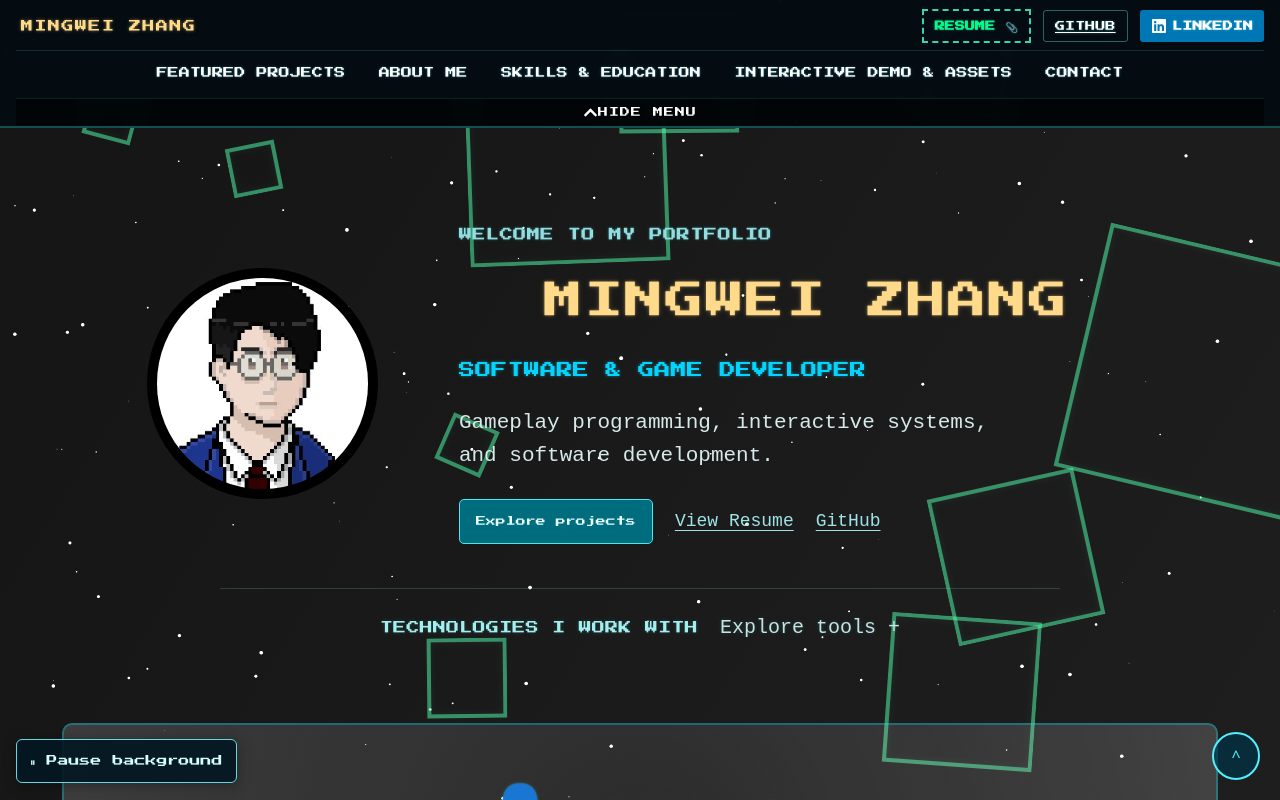
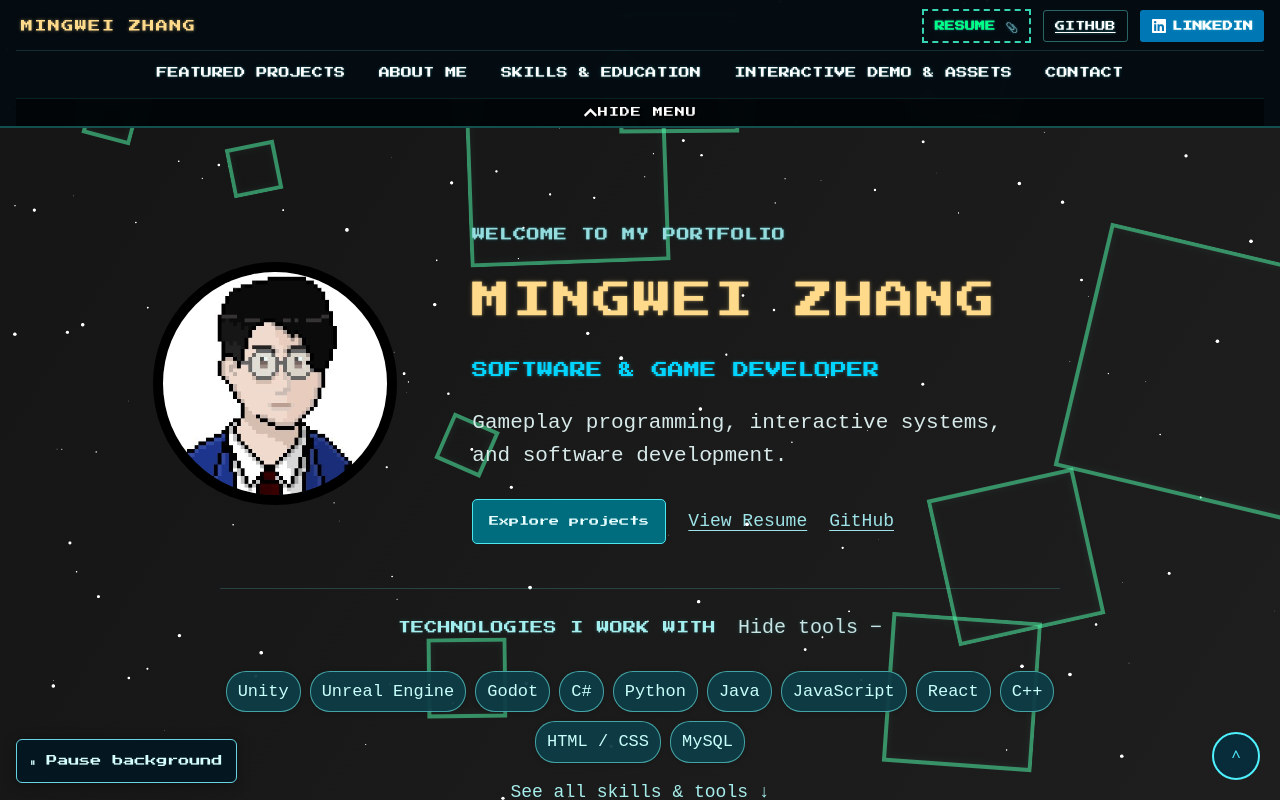
Before and after one commit to mingwzhang/portfolio, a React (Create React App) app: page / in a window 1280 px wide. Built offline with nearby package versions, Linux system fonts and the light colour scheme.

Commit message:
adjusted video play button

```diff
--- a/src/App.js
+++ b/src/App.js
@@ -79,8 +79,8 @@ const featuredTechnologies = [
 ];
 
 function App() {
-  const [showAssets, setShowAssets] = useState(false);
-  const [showAllTech, setShowAllTech] = useState(false);
+  const [showAssets, setShowAssets] = useState(true);
+  const [showAllTech, setShowAllTech] = useState(true);
   const [effectsPaused, setEffectsPaused] = useState(() =>
     typeof window !== "undefined" && window.matchMedia("(prefers-reduced-motion: reduce)").matches
   );
--- a/src/sections/projects/VideoCarousel.js
+++ b/src/sections/projects/VideoCarousel.js
@@ -205,7 +205,7 @@ function VideoCarousel() {
                 aria-label={`Resume ${current.title} gameplay video`}
                 title="Resume playback"
               >
-                <span aria-hidden="true">▶</span> Resume video
+                <span aria-hidden="true">▶</span>
               </button>
             )}
           </div>
--- a/src/styles/HeroRefinements.css
+++ b/src/styles/HeroRefinements.css
@@ -9,9 +9,9 @@
 }
 .portfolio-v2 .portfolio-hero-intro-v8 {
   display: grid;
-  grid-template-columns: minmax(220px, 275px) minmax(0, 1fr);
+  grid-template-columns: minmax(248px, 300px) minmax(0, 1fr);
   align-items: center;
-  gap: clamp(36px, 4.6vw, 78px);
+  gap: clamp(30px, 3.7vw, 64px);
   text-align: left;
   max-width: 1030px;
   margin: 0 auto;
@@ -23,8 +23,8 @@
 }
 .portfolio-v2 .portfolio-hero-portrait-v8 .portfolio-avatar {
   display: block;
-  width: clamp(218px, 18vw, 250px);
-  height: clamp(218px, 18vw, 250px);
+  width: clamp(240px, 19vw, 280px);
+  height: clamp(240px, 19vw, 280px);
   object-fit: cover;
   margin: 0;
 }
@@ -42,6 +42,15 @@
   text-align: left;
   margin: 0 0 17px;
   padding: 0;
+}
+/* The global #home h1.pixel-heading rule centers headings by ID.
+   Match its specificity so this name shares the welcome/title left edge. */
+.portfolio-v2 #home .portfolio-hero-copy-v8 h1.pixel-heading {
+  text-align: left;
+  margin-left: 0;
+  margin-right: 0;
+  padding-left: 0;
+  padding-right: 0;
 }
 .portfolio-v2 .portfolio-hero-copy-v8 .software-title {
   font-size: clamp(14px, 1.25vw, 18px) !important;
@@ -122,29 +131,34 @@
   outline-offset: 4px;
 }
 
-/* Paused video: preserve Chrome's native timeline and controls.
-   Only the small centered button captures clicks; the seek bar stays usable. */
+/* Paused video: icon-only button with an accessible name supplied in JSX.
+   Native timeline remains usable because this button only occupies the center. */
 .portfolio-v2 .featured-resume-button-v8 {
   position: absolute;
   z-index: 3;
-  top: 41%;
+  top: 44%;
   left: 50%;
   transform: translate(-50%, -50%);
-  width: auto;
-  max-width: calc(100% - 28px);
-  padding: 12px 16px;
-  border: 1px solid rgba(113, 252, 251, .85);
-  border-radius: 6px;
-  background: rgba(1, 31, 41, .91);
-  box-shadow: 0 2px 14px rgba(0, 0, 0, .4);
-  color: #dcffff;
-  font: 20px/1.3 VT323, monospace;
-  text-align: center;
+  width: 70px;
+  height: 70px;
+  display: flex;
+  align-items: center;
+  justify-content: center;
+  padding: 0;
+  border: 2px solid rgba(113, 252, 251, .85);
+  border-radius: 50%;
+  background: rgba(1, 31, 41, .89);
+  box-shadow: 0 2px 14px rgba(0, 0, 0, .40);
+  color: #81fdf5;
   cursor: pointer;
 }
 .portfolio-v2 .featured-resume-button-v8:hover { background: rgba(14, 79, 90, .96); }
 .portfolio-v2 .featured-resume-button-v8:focus-visible { outline: 3px solid #ffe49d; outline-offset: 3px; }
-.portfolio-v2 .featured-resume-button-v8 span { color: #81fdf5; padding-right: 6px; }
+.portfolio-v2 .featured-resume-button-v8 span {
+  font: 28px/1 Arial, sans-serif;
+  padding: 0;
+  transform: translateX(2px);
+}
 
 @media (max-width: 920px) {
   .portfolio-v2 .portfolio-hero.portfolio-hero-v8 { padding: 28px 18px 44px; }
@@ -154,13 +168,14 @@
     gap: 21px;
   }
   .portfolio-v2 .portfolio-hero-portrait-v8 .portfolio-avatar {
-    width: 212px;
-    height: 212px;
+    width: 226px;
+    height: 226px;
   }
   .portfolio-v2 .portfolio-hero-copy-v8 .portfolio-eyebrow,
   .portfolio-v2 .portfolio-hero-copy-v8 h1.pixel-heading,
   .portfolio-v2 .portfolio-hero-copy-v8 .software-title,
   .portfolio-v2 .portfolio-hero-copy-v8 .portfolio-hero-subtitle { text-align: center; }
+  .portfolio-v2 #home .portfolio-hero-copy-v8 h1.pixel-heading { text-align: center; }
   .portfolio-v2 .portfolio-hero-copy-v8 .portfolio-hero-subtitle { margin: 18px auto 23px; }
   .portfolio-v2 .portfolio-hero-copy-v8 .portfolio-hero-actions { justify-content: center; }
   .portfolio-v2 .portfolio-tech-summary-v8 { margin-top: 34px; }
@@ -168,7 +183,7 @@
 @media (max-width: 540px) {
   .portfolio-v2 .portfolio-hero.portfolio-hero-v8 { padding: 12px 2px 35px; }
   .portfolio-v2 .portfolio-hero-intro-v8 { gap: 17px; }
-  .portfolio-v2 .portfolio-hero-portrait-v8 .portfolio-avatar { width: 176px; height: 176px; }
+  .portfolio-v2 .portfolio-hero-portrait-v8 .portfolio-avatar { width: 192px; height: 192px; }
   .portfolio-v2 .portfolio-hero-copy-v8 .portfolio-eyebrow { font-size: 11px !important; }
   .portfolio-v2 .portfolio-hero-copy-v8 h1.pixel-heading {
     font-size: clamp(22px, 5.6vw, 28px) !important;
@@ -178,5 +193,29 @@
   .portfolio-v2 .portfolio-hero-copy-v8 .portfolio-hero-subtitle { font-size: 19px; }
   .portfolio-v2 .portfolio-tech-toggle-v8 { font-size: 11px; }
   .portfolio-v2 .portfolio-tech-toggle-action-v8 { font-size: 18px; }
-  .portfolio-v2 .featured-resume-button-v8 { font-size: 18px; padding: 9px 11px; }
+  .portfolio-v2 .featured-resume-button-v8 { width: 60px; height: 60px; }
+  .portfolio-v2 .featured-resume-button-v8 span { font-size: 24px; }
 }
+
+/* V9 — darker blue About Me card: the global .container rule applies a
+   semi-white gradient with !important, so override both layers explicitly. */
+.portfolio-v2 #about.container {
+  background-color: rgba(15, 24, 32, .93) !important;
+  background-image: none !important;
+  background-blend-mode: normal !important;
+  border: 1px solid rgba(72, 212, 216, .36) !important;
+  border-radius: 12px !important;
+  padding: 28px !important;
+}
+
+/* V9 — more solid teal technology chips, preserving the existing rounded look. */
+.portfolio-v2 .portfolio-tech-details-v8 .portfolio-tech-strip span {
+  color: #c9fffb;
+  background: rgba(14, 61, 71, .95);
+  border: 1px solid rgba(98, 225, 222, .63);
+  box-shadow: 0 1px 5px rgba(0, 0, 0, .14);
+}
+
+@media (max-width: 640px) {
+  .portfolio-v2 #about.container { padding: 18px 12px !important; }
+}
```
